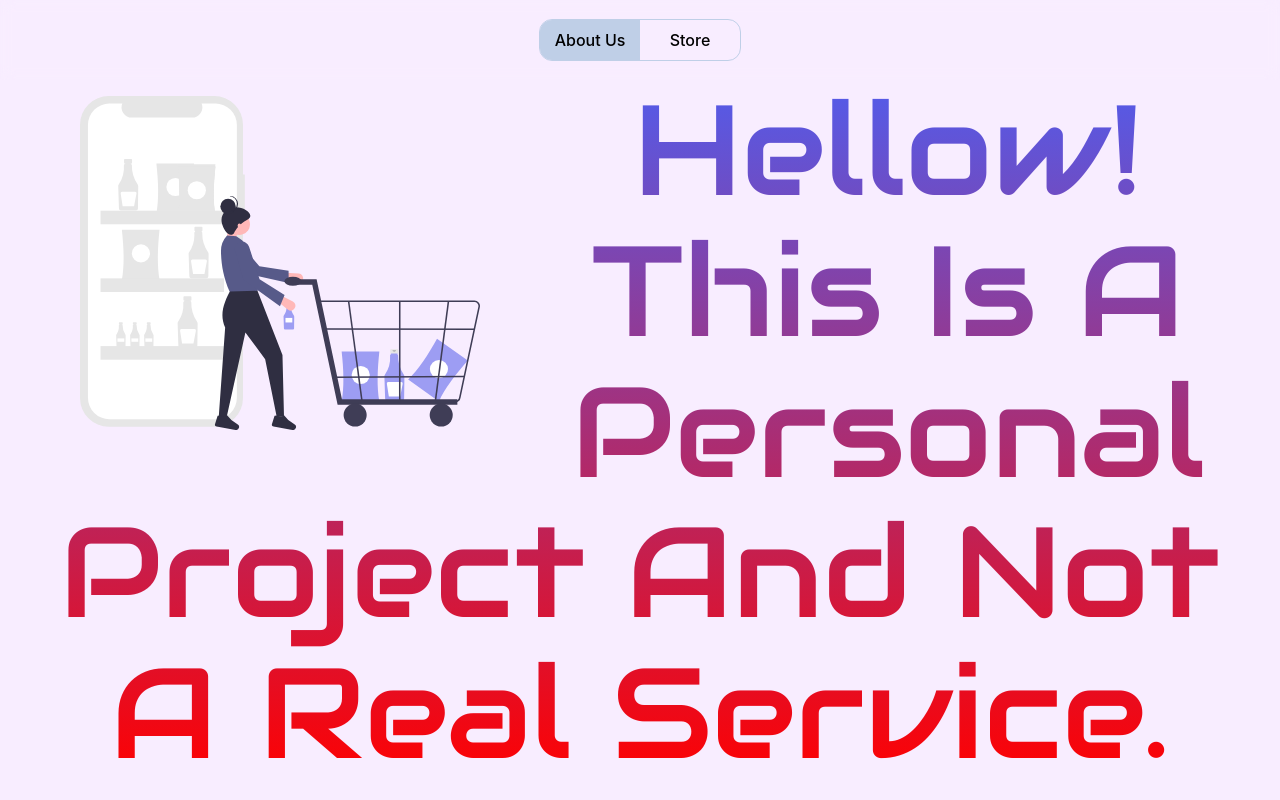
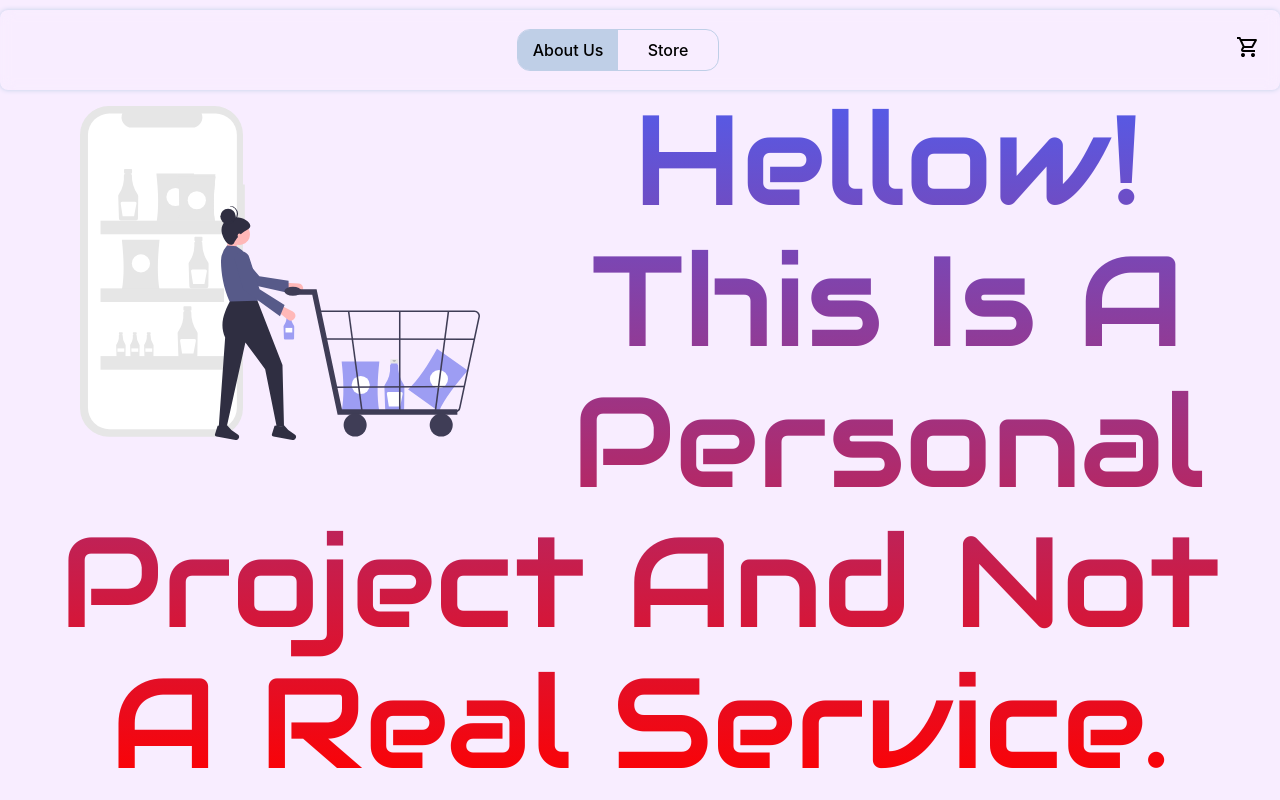
Before and after one commit to giorgi568/shoping-cart, a React (Vite) app: page / in a window 1280 px wide. Shown: the top 800 px of the page. Built offline with nearby package versions, Linux system fonts and the light colour scheme.

Commit message:
added button and navigation for card page

```diff
--- a/src/components/App.jsx
+++ b/src/components/App.jsx
@@ -1,12 +1,22 @@
 import '../App.css';
 import { Outlet, useLocation, useNavigate, Link } from 'react-router-dom';
 import styles from '../styles/App.module.css';
+import { createContext } from 'react';
+
+export const CartContext = createContext([]);
 
 function App() {
   const location = useLocation().pathname;
   let navigate = useNavigate();
-  const sliderStyle =
-    location === '/store' ? { transform: 'translateX(100%)', borderRadius:' 0px 8px 8px 0px' } : {};
+  let sliderStyle = {};
+  if (location === '/cart') {
+    sliderStyle = { display: 'none' };
+  } else if (location === '/store') {
+    sliderStyle = {
+      transform: 'translateX(100%)',
+      borderRadius: ' 0px 8px 8px 0px',
+    };
+  }
   return (
     <>
       <div className={styles.nav}>
@@ -19,6 +29,11 @@ function App() {
           </button>
           <div className={styles.slider} style={sliderStyle}></div>
         </div>
+        <div className={styles.cartLogoWrapper}>
+          <Link to={'/cart'}>
+            <img src='./shopping_cart.svg' alt='shopping cart logo' />
+          </Link>
+        </div>
       </div>
       <Outlet />
     </>
--- a/src/styles/App.module.css
+++ b/src/styles/App.module.css
@@ -6,12 +6,15 @@
   box-sizing: border-box;
   display: flex;
   position: sticky;
-  top: 0;
+  top: 10px;
   justify-content: center;
   align-items: center;
   color: white;
   backdrop-filter: blur(7px);
   z-index: 10; /* this is so blur effect still works*/
+  box-shadow: 0px 0px 5px #BFCFE7;
+  border-radius: 8px;
+  margin-top: 10px;
 }
 .btn{
   width: 100px;
@@ -26,6 +29,7 @@
   border-radius: 13px;
   overflow: hidden;
   position: relative;
+  margin-left: auto;
 }
 .slider{
   height: 100%;
@@ -39,3 +43,7 @@
   transition-duration: 1s;
   transition-timing-function: ease-in-out;
 }
+.cartLogoWrapper{
+  margin-left: auto;
+  margin-right: 20px;
+}
```
Also changed, not shown: public/shopping_cart.svg (added).
